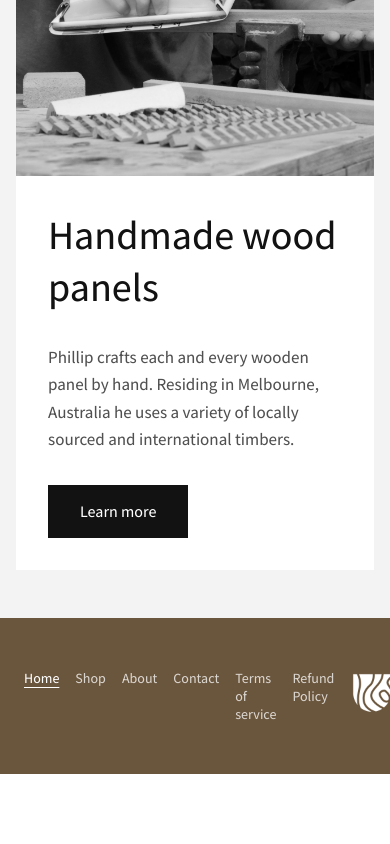
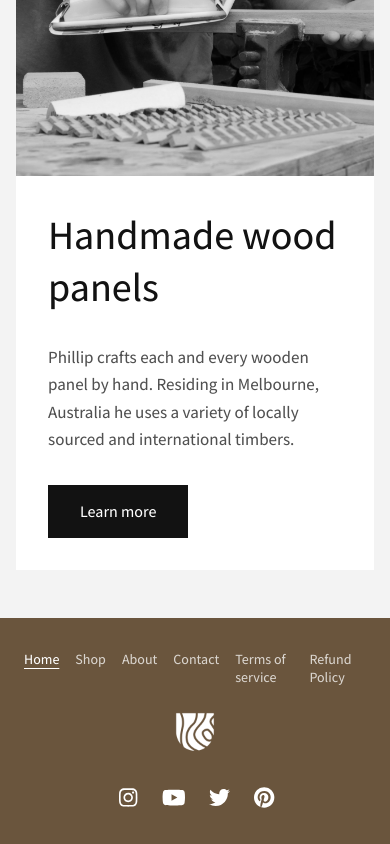
Before and after one commit to phillipmiles/woodfort-cases, a Next.js app: page / in a window 390 px wide. Shown: the part 3018-3862 px from the top of the page. Before the commit the page ends 3792 px from the top, so only its background shows below. Built offline with nearby package versions, Linux system fonts and the light colour scheme.

Commit message:
Footer for mobile

```diff
--- a/src/constructs/Footer.module.css
+++ b/src/constructs/Footer.module.css
@@ -28,8 +28,19 @@
   padding: 8px;
 }
 
+.logo {
+  padding: 8px;
+}
+
 .socials {
   justify-content: center;
   justify-content: flex-end;
   margin-right: -12px; /* Correcting indent made from nav item padding */
 }
+
+@media (max-width: 1024px) {
+  .inner {
+    display: flex;
+    flex-direction: column;
+  }
+}
--- a/src/constructs/Footer.tsx
+++ b/src/constructs/Footer.tsx
@@ -38,7 +38,7 @@ const Footer = () => {
             Refund Policy
           </NaviationItem>
         </ul>
-        <div>
+        <div className={s.logo}>
           <Link href="/">
             <Image
               src="/brand/logo-icon_white.png"
```
